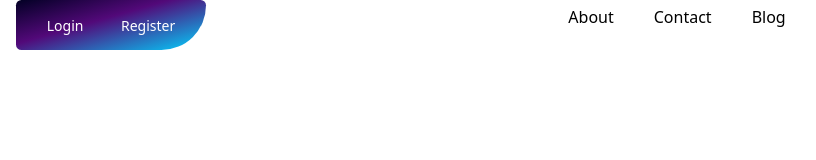
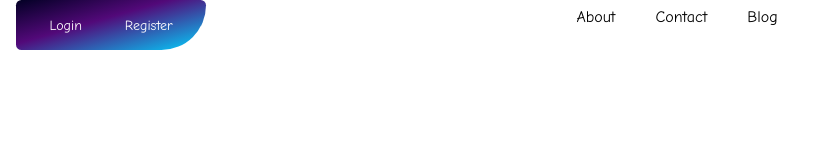
Before and after one commit to AlaeddinMostafa/weblog_frontend, a website: page index.html in a window 1280 px wide. Shown: the full height of the page, 54-870 px from the left. Drawn offline with Linux system fonts and the light colour scheme.

Commit message:
added base reset scss

```diff
--- /dev/null
+++ b/assets/scss/base/reset.scss
@@ -0,0 +1,4 @@
+@import url('https://fonts.googleapis.com/css2?family=Noto+Naskh+Arabic:wght@500&display=swap');
+body{
+  font-family: 'comic sans ms','Noto Naskh Arabic', serif;
+}
--- a/assets/scss/index.scss
+++ b/assets/scss/index.scss
@@ -1 +1,2 @@
+@import "base/reset";
 @import "layout/header";
```
Also changed, not shown: assets/css/base/reset.css (added), assets/css/index.css, 2 other files.
